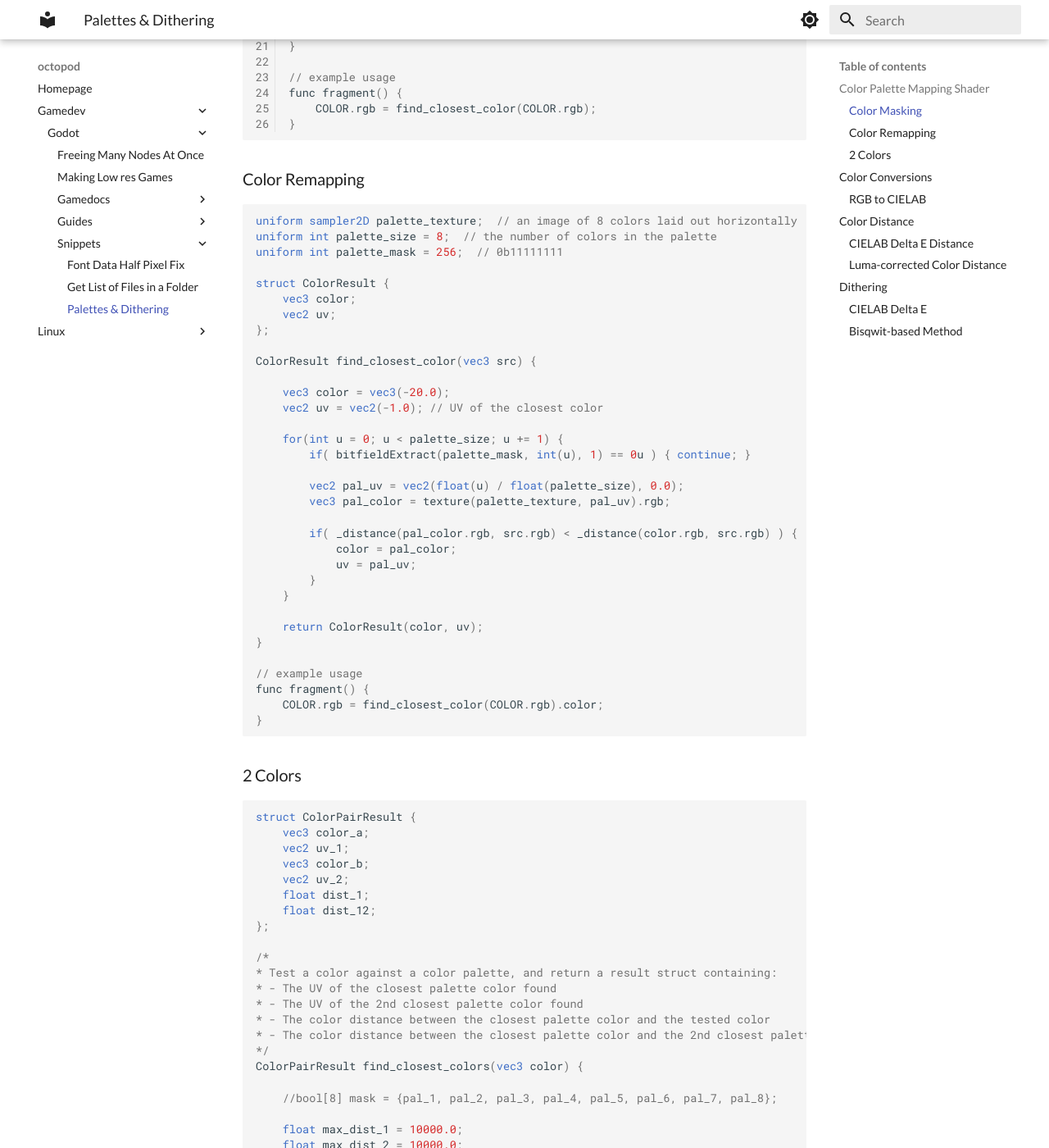
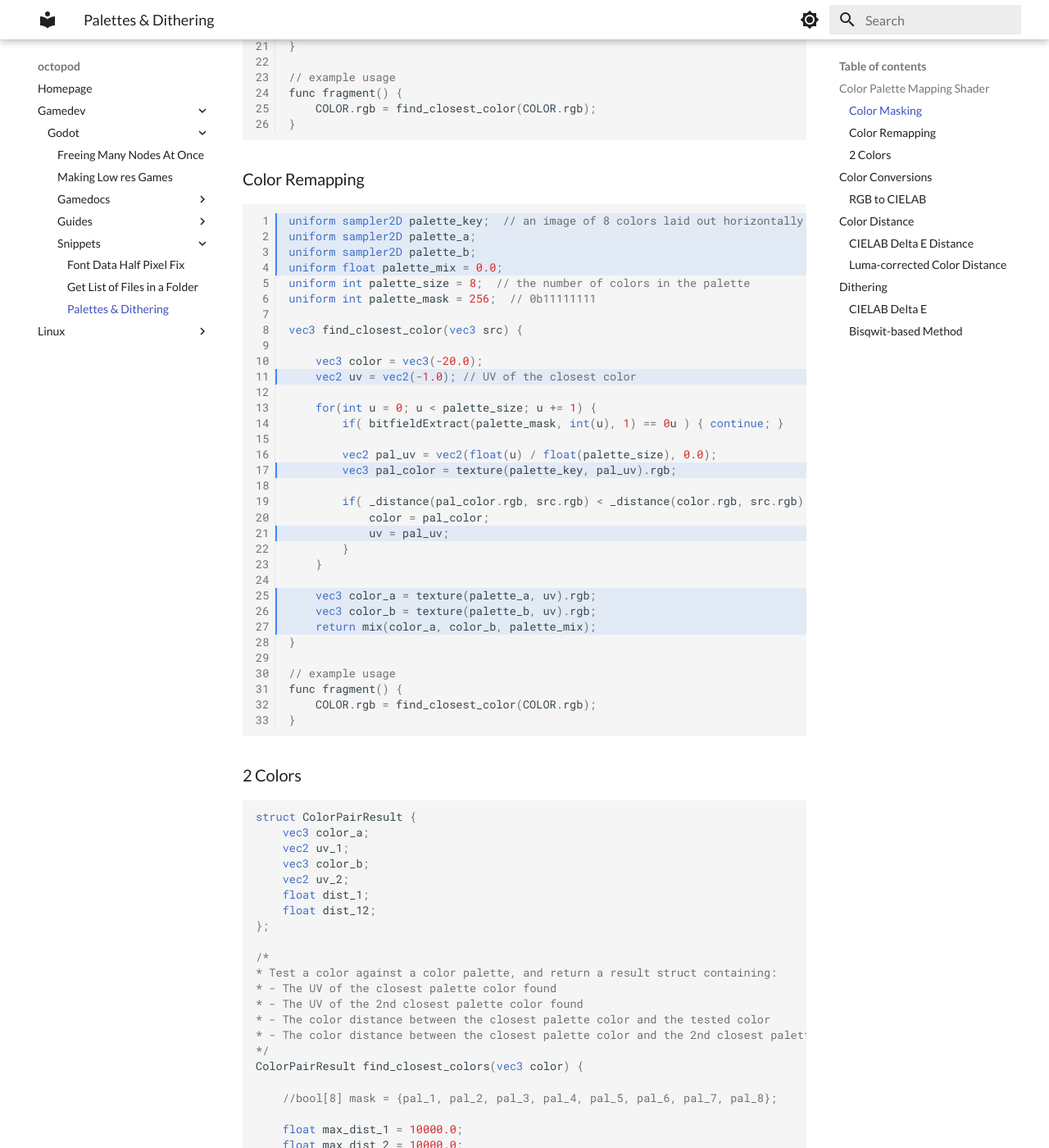
Before and after one commit to bakana808/mkdocs, an MkDocs documentation site: the page built from docs/gamedev/godot/snippets/Palettes & Dithering.md, in a window 1280 px wide and 1400 px high, scrolled down 1492 px. Shown: the whole window at 82% size. Built offline with MkDocs 1.6.1 and Material for MkDocs 9.7.7, drawn with Linux system fonts in a browser that asks for light colours.

Commit message:
vault backup: 2023-05-31 17:15:37

````diff
--- a/docs/gamedev/godot/snippets/Palettes & Dithering.md
+++ b/docs/gamedev/godot/snippets/Palettes & Dithering.md
@@ -9,7 +9,7 @@ vec3 find_closest_color(vec3 src) {
 
     vec3 color = vec3(-20.0);
 
-    for(int u = 0; u < palette_size; u += 1) {
+    for( int u = 0; u < palette_size; u += 1 ) {
 
         vec2 pal_uv = vec2(float(u) / float(palette_size), 0.0);
         vec3 pal_color = texture(palette_texture, pal_uv).rgb;
@@ -42,7 +42,7 @@ vec3 find_closest_color(vec3 src) {
 
     vec3 color = vec3(-20.0);
 
-    for(int u = 0; u < palette_size; u += 1) {
+    for( int u = 0; u < palette_size; u += 1 ) {
         if( bitfieldExtract(palette_mask, int(u), 1) == 0u ) { continue; }
 
         vec2 pal_uv = vec2(float(u) / float(palette_size), 0.0);
@@ -63,17 +63,15 @@ func fragment() {
 ```
 
 ### Color Remapping
-``` glsl
-uniform sampler2D palette_texture;  // an image of 8 colors laid out horizontally
+``` glsl linenums="1" hl_lines="1 2 3 4 11 17 21 25 26 27"
+uniform sampler2D palette_key;  // an image of 8 colors laid out horizontally
+uniform sampler2D palette_a;
+uniform sampler2D palette_b;
+uniform float palette_mix = 0.0;
 uniform int palette_size = 8;  // the number of colors in the palette
 uniform int palette_mask = 256;  // 0b11111111
 
-struct ColorResult {
-    vec3 color;
-    vec2 uv;
-};
-
-ColorResult find_closest_color(vec3 src) {
+vec3 find_closest_color(vec3 src) {
 
     vec3 color = vec3(-20.0);
     vec2 uv = vec2(-1.0); // UV of the closest color
@@ -82,7 +80,7 @@ ColorResult find_closest_color(vec3 src) {
         if( bitfieldExtract(palette_mask, int(u), 1) == 0u ) { continue; }
 
         vec2 pal_uv = vec2(float(u) / float(palette_size), 0.0);
-        vec3 pal_color = texture(palette_texture, pal_uv).rgb;
+        vec3 pal_color = texture(palette_key, pal_uv).rgb;
 
         if( _distance(pal_color.rgb, src.rgb) < _distance(color.rgb, src.rgb) ) {
             color = pal_color;
@@ -90,12 +88,14 @@ ColorResult find_closest_color(vec3 src) {
         }
     }
 
-    return ColorResult(color, uv);
+	vec3 color_a = texture(palette_a, uv).rgb;
+	vec3 color_b = texture(palette_b, uv).rgb;
+	return mix(color_a, color_b, palette_mix);
 }
 
 // example usage
 func fragment() {
-	COLOR.rgb = find_closest_color(COLOR.rgb).color;
+	COLOR.rgb = find_closest_color(COLOR.rgb);
 }
 ```
 ### 2 Colors
````
